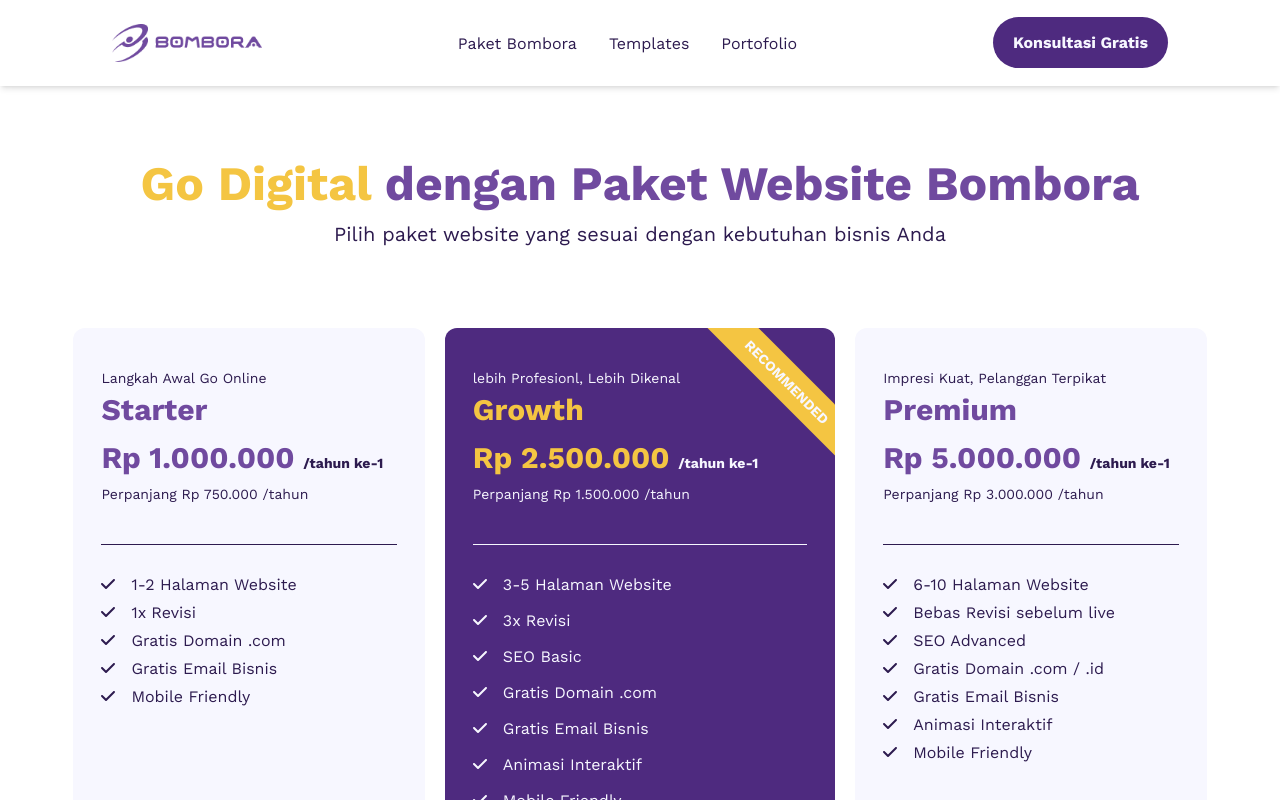
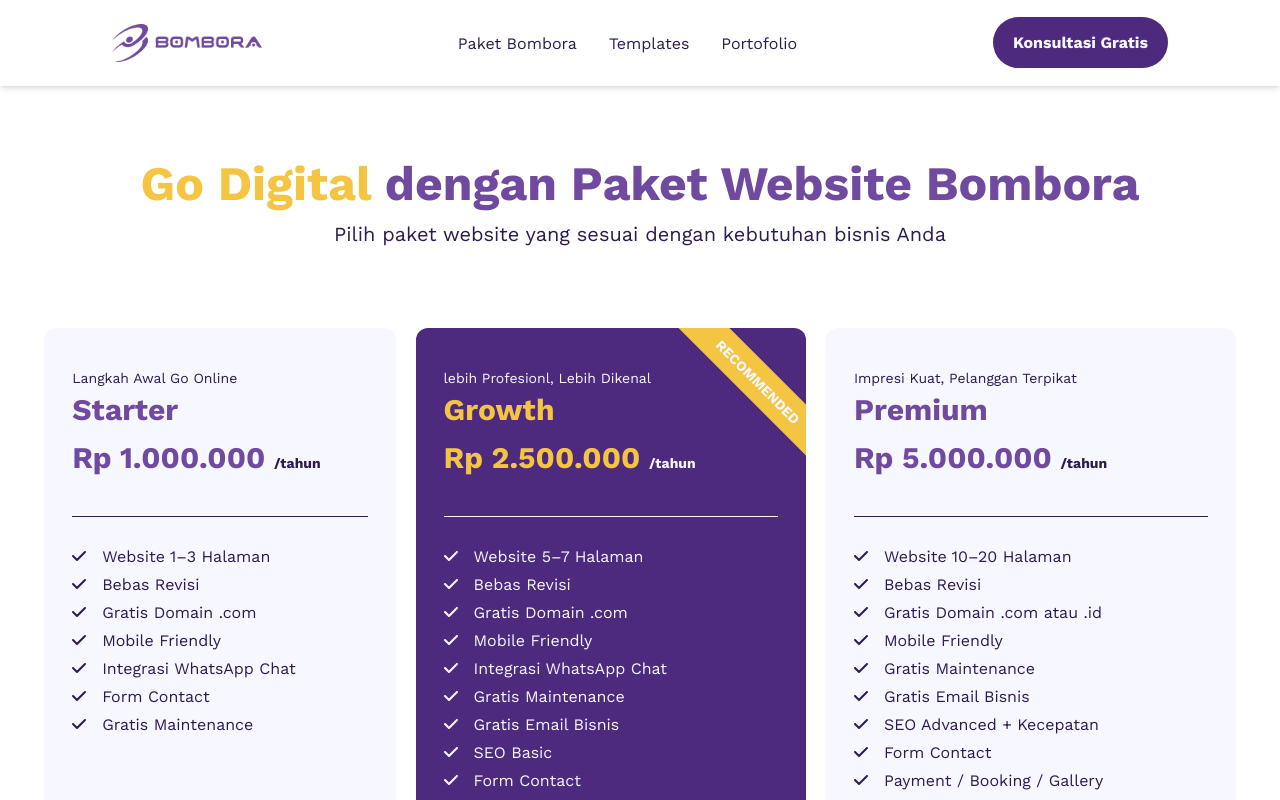
Before and after one commit to Nyomanpass/bomboraweb, a React (Vite) app: page /paket-bombora in a window 1280 px wide. Shown: the top 800 px of the page. Built offline with nearby package versions, Linux system fonts and the light colour scheme.

Commit message:
updating paket bombora

```diff
--- a/src/pages/paketBombora.jsx
+++ b/src/pages/paketBombora.jsx
@@ -1,6 +1,7 @@
 import Navbar2 from '../components/Navbar2';
 import { FontAwesomeIcon } from '@fortawesome/react-fontawesome';
 import { faCheck } from '@fortawesome/free-solid-svg-icons';
+import { faXmark } from '@fortawesome/free-solid-svg-icons';
 import Footer from '../components/Footer';
 import { faChevronDown } from '@fortawesome/free-solid-svg-icons';
 import { useState } from 'react';
@@ -29,17 +30,17 @@
                                                 <h3 className="text-[20px] xs:text-3xl lg:text-2xl xl:text-3xl font-semibold text-bombora-300">Starter</h3>
                                           </div>
                                           <div className="mt-3 ">
-                                                <p className="text-[20px] xs:text-3xl lg:text-2xl xl:text-3xl font-semibold text-bombora-300">Rp 1.000.000 <span className="text-sm md:text-base lg:text-sm text-bombora-500 font-semibold">/tahun ke-1</span></p>
-                                                <p className="mt-2 text-bombora-500 font-light text-sm md:text-base lg:text-sm ">Perpanjang Rp 750.000 /tahun</p>
+                                                <p className="text-[20px] xs:text-3xl lg:text-2xl xl:text-3xl font-semibold text-bombora-300">Rp 1.000.000 <span className="text-sm md:text-base lg:text-sm text-bombora-500 font-semibold">/tahun</span></p>
+
                                           </div>
                                           <div className="mt-10 border-t border-bombora-500 pt-7">
                                                 <p>
                                                       <FontAwesomeIcon icon={faCheck} className='font-semibold pr-4' />
-                                                      1-2 Halaman Website
+                                                      Website 1–3 Halaman
                                                 </p>
                                                 <p className='mt-1'>
                                                       <FontAwesomeIcon icon={faCheck} className='font-semibold pr-4' />
-                                                      1x Revisi
+                                                      Bebas Revisi
                                                 </p>
                                                 <p className='mt-1'>
                                                       <FontAwesomeIcon icon={faCheck} className='font-semibold pr-4' />
@@ -47,12 +48,21 @@
                                                 </p>
                                                 <p className='mt-1'>
                                                       <FontAwesomeIcon icon={faCheck} className='font-semibold pr-4' />
-                                                      Gratis Email Bisnis
+                                                      Mobile Friendly
                                                 </p>
                                                 <p className='mt-1'>
                                                       <FontAwesomeIcon icon={faCheck} className='font-semibold pr-4' />
-                                                      Mobile Friendly
+                                                      Integrasi WhatsApp Chat
                                                 </p>
+                                                 <p className='mt-1'>
+                                                      <FontAwesomeIcon icon={faCheck} className='font-semibold pr-4' />
+                                                       Form Contact
+                                                </p>
+                                                <p className='mt-1'>
+                                                      <FontAwesomeIcon icon={faCheck} className='font-semibold pr-4' />
+                                                       Gratis Maintenance
+                                                </p>
+
                                           </div>
                                           <button onClick={() => handleOrderClick('Starter')} className='mt-10 lg:mt-20 xl:mt-28 block mx-auto w-full  px-10 py-3 bg-bombora-600 font-semibold rounded-xl active:scale-95 transition-all duration-300'>
                                                 Pesan Sekarang
@@ -68,82 +78,112 @@
                                                 <h3 className="text-[20px] xs:text-3xl lg:text-2xl xl:text-3xl font-semibold text-bombora-600">Growth</h3>
                                           </div>
                                           <div className="mt-3 ">
-                                                <p className="text-[20px] xs:text-3xl lg:text-2xl xl:text-3xl font-semibold text-bombora-600">Rp 2.500.000 <span className="text-sm md:text-base lg:text-sm text-bombora-100 font-semibold">/tahun ke-1</span></p>
-                                                <p className="mt-2 text-bombora-100 font-light text-sm md:text-base lg:text-sm ">Perpanjang Rp 1.500.000 /tahun</p>
+                                                <p className="text-[20px] xs:text-3xl lg:text-2xl xl:text-3xl font-semibold text-bombora-600">Rp 2.500.000 <span className="text-sm md:text-base lg:text-sm text-bombora-100 font-semibold">/tahun</span></p>
+
                                           </div>
-                                          <div className="mt-10 border-t border-bombora-100 pt-7 flex flex-col gap-3">
-                                                <p>
+                                          <div className="mt-10 border-t border-bombora-100 pt-7">
+                                                 <p>
                                                       <FontAwesomeIcon icon={faCheck} className='font-semibold pr-4' />
-                                                      3-5 Halaman Website
+                                                      Website 5–7 Halaman
                                                 </p>
-                                                <p >
+                                                <p className='mt-1'>
                                                       <FontAwesomeIcon icon={faCheck} className='font-semibold pr-4' />
-                                                      3x Revisi
+                                                      Bebas Revisi
                                                 </p>
-                                                <p >
+                                                <p className='mt-1'>
+                                                      <FontAwesomeIcon icon={faCheck} className='font-semibold pr-4' />
+                                                      Gratis Domain .com
+                                                </p>
+                                                 <p className='mt-1'>
+                                                      <FontAwesomeIcon icon={faCheck} className='font-semibold pr-4' />
+                                                       Mobile Friendly
+                                                </p>
+                                                <p className='mt-1'>
+                                                      <FontAwesomeIcon icon={faCheck} className='font-semibold pr-4' />
+                                                      Integrasi WhatsApp Chat
+                                                </p>
+                                                 <p className='mt-1'>
+                                                      <FontAwesomeIcon icon={faCheck} className='font-semibold pr-4' />
+                                                       Gratis Maintenance
+                                                </p>
+                                                 <p className='mt-1'>
+                                                      <FontAwesomeIcon icon={faCheck} className='font-semibold pr-4' />
+                                                     Gratis Email Bisnis
+                                                </p>
+                                                <p className='mt-1'>
                                                       <FontAwesomeIcon icon={faCheck} className='font-semibold pr-4' />
                                                       SEO Basic
                                                 </p>
-                                                <p >
+                                                <p className='mt-1'>
                                                       <FontAwesomeIcon icon={faCheck} className='font-semibold pr-4' />
-                                                      Gratis Domain .com
+                                                       Form Contact
                                                 </p>
-                                                <p >
+                                                <p className='mt-1'>
                                                       <FontAwesomeIcon icon={faCheck} className='font-semibold pr-4' />
-                                                      Gratis Email Bisnis
+                                                       Desain Modern + Animasi
                                                 </p>
-                                                <p >
-                                                      <FontAwesomeIcon icon={faCheck} className='font-semibold pr-4' />
-                                                      Animasi Interaktif
-                                                </p>
-                                                <p >
-                                                      <FontAwesomeIcon icon={faCheck} className='font-semibold pr-4' />
-                                                      Mobile Friendly
-                                                </p>
+
                                           </div>
                                           <button onClick={() => handleOrderClick('Growth')} className='mt-10 lg:mt-7 xl:mt-16 block mx-auto w-full  px-10 py-3 bg-bombora-600 font-semibold rounded-xl text-bombora-500 active:scale-95 transition-all duration-300'>
                                                 Pesan Sekarang
                                           </button>
                                     </div>
 
-                                    <div className="md:mx-auto lg:mx-0  px-7 md:px-10 lg:px-5 xl:px-7 py-10 md:aspect-[4/3] md:w-[35rem] lg:aspect-[0.61/1] lg:w-fit lg:h-[32rem] xl:h-[36rem] rounded-xl text-bombora-500 hover:outline hover:outline-offset-8 hover:outline-bombora-200 transition-all bg-bombora-100">
+                                    <div className="md:mx-auto lg:mx-0  px-7 md:px-10 lg:px-5 xl:px-7 py-10 md:aspect-[4/3] md:w-[35rem] lg:aspect-[0.61/1] lg:w-fit lg:h-[32rem] xl:h-[42rem] rounded-xl text-bombora-500 hover:outline hover:outline-offset-8 hover:outline-bombora-200 transition-all bg-bombora-100">
                                           <div>
                                                 <p className="text-sm md:text-base lg:text-sm mb-1">Impresi Kuat, Pelanggan Terpikat</p>
                                                 <h3 className="text-[20px] xs:text-3xl lg:text-2xl xl:text-3xl font-semibold text-bombora-300">Premium</h3>
                                           </div>
                                           <div className="mt-3 ">
-                                                <p className="text-[20px] xs:text-3xl lg:text-2xl xl:text-3xl font-semibold text-bombora-300">Rp 5.000.000 <span className="text-sm md:text-base lg:text-sm text-bombora-500 font-semibold">/tahun ke-1</span></p>
-                                                <p className="mt-2 text-bombora-500 font-light text-sm md:text-base lg:text-sm ">Perpanjang Rp 3.000.000 /tahun</p>
+                                                <p className="text-[20px] xs:text-3xl lg:text-2xl xl:text-3xl font-semibold text-bombora-300">Rp 5.000.000 <span className="text-sm md:text-base lg:text-sm text-bombora-500 font-semibold">/tahun</span></p>
+
                                           </div>
                                           <div className="mt-10 border-t border-bombora-500 pt-7">
-                                                <p>
+                                               <p>
                                                       <FontAwesomeIcon icon={faCheck} className='font-semibold pr-4' />
-                                                      6-10 Halaman Website
+                                                      Website 10–20 Halaman
                                                 </p>
                                                 <p className='mt-1'>
                                                       <FontAwesomeIcon icon={faCheck} className='font-semibold pr-4' />
-                                                      Bebas Revisi sebelum live
+                                                      Bebas Revisi
                                                 </p>
                                                 <p className='mt-1'>
                                                       <FontAwesomeIcon icon={faCheck} className='font-semibold pr-4' />
-                                                      SEO Advanced
+                                                      Gratis Domain .com atau .id
+                                                </p>
+                                                 <p className='mt-1'>
+                                                      <FontAwesomeIcon icon={faCheck} className='font-semibold pr-4' />
+                                                       Mobile Friendly
+                                                </p>
+                                                 <p className='mt-1'>
+                                                      <FontAwesomeIcon icon={faCheck} className='font-semibold pr-4' />
+                                                       Gratis Maintenance
+                                                </p>
+                                                 <p className='mt-1'>
+                                                      <FontAwesomeIcon icon={faCheck} className='font-semibold pr-4' />
+                                                     Gratis Email Bisnis
                                                 </p>
                                                 <p className='mt-1'>
                                                       <FontAwesomeIcon icon={faCheck} className='font-semibold pr-4' />
-                                                      Gratis Domain .com / .id
+                                                      SEO Advanced +  Kecepatan
+                                                </p>
+                                                 <p className='mt-1'>
+                                                      <FontAwesomeIcon icon={faCheck} className='font-semibold pr-4' />
+                                                       Form Contact
                                                 </p>
                                                 <p className='mt-1'>
                                                       <FontAwesomeIcon icon={faCheck} className='font-semibold pr-4' />
-                                                      Gratis Email Bisnis
+                                                       Payment / Booking / Gallery
                                                 </p>
                                                 <p className='mt-1'>
                                                       <FontAwesomeIcon icon={faCheck} className='font-semibold pr-4' />
-                                                      Animasi Interaktif
+                                                       Desain Premium + Animasi
                                                 </p>
                                                 <p className='mt-1'>
                                                       <FontAwesomeIcon icon={faCheck} className='font-semibold pr-4' />
-                                                      Mobile Friendly
+                                                       Backup & Update Berkala
                                                 </p>
+
 
                                           </div>
                                           <button onClick={() => handleOrderClick('Premium')} className='mt-10 lg:mt-5 xl:mt-14 block mx-auto w-full  px-10 py-3 bg-bombora-600 font-semibold rounded-xl active:scale-95 transition-all duration-300'>
@@ -191,10 +231,10 @@
                                                                   1-3 halaman
                                                             </td>
                                                             <td className="px-6 py-8">
-                                                                  3-5 halaman
+                                                                  5-7 halaman
                                                             </td>
                                                             <td className="px-6 py-8">
-                                                                  6-10 halaman
+                                                                  10-20 halaman
                                                             </td>
                                                       </tr>
                                                       <tr className="bg-white border-b  border-gray-200">
@@ -230,7 +270,7 @@
                                                                   Free Email Bisnis
                                                             </th>
                                                             <td className="px-6 py-8">
-                                                                  <FontAwesomeIcon icon={faCheck} className='text-lg md:text-xl' />
+                                                                  <FontAwesomeIcon icon={faXmark} className='text-lg md:text-xl' />
                                                             </td>
                                                             <td className="px-6 py-8">
                                                                   <FontAwesomeIcon icon={faCheck} className='text-lg md:text-xl' />
@@ -272,10 +312,10 @@
                                                                   Revisi
                                                             </th>
                                                             <td className="px-6 py-8">
-                                                                  1x
+                                                                  Bebas Revisi Sebelum Live
                                                             </td>
                                                             <td className="px-6 py-8">
-                                                                  3x
+                                                                  Bebas Revisi Sebelum Live
                                                             </td>
                                                             <td className="px-6 py-8">
                                                                   Bebas Revisi Sebelum Live
```
